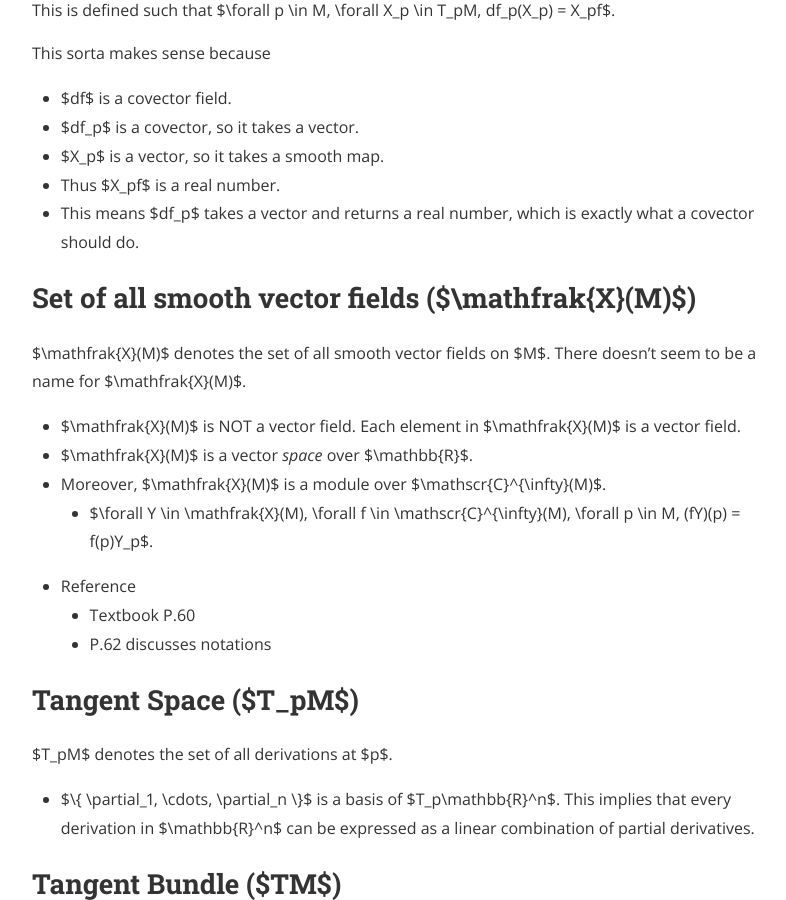
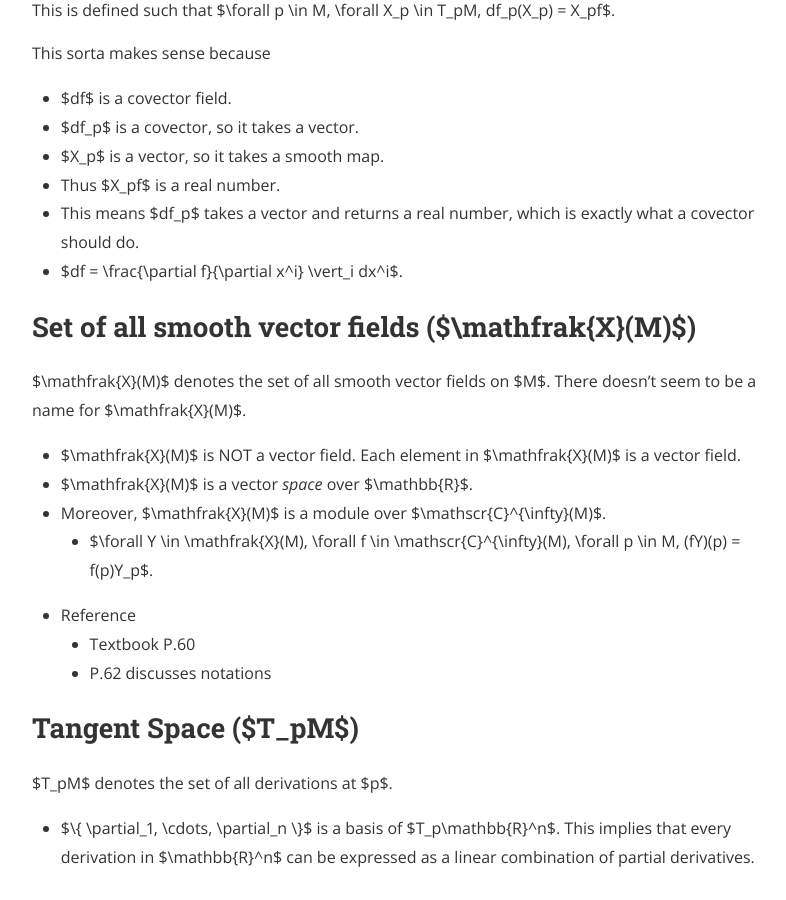
Before and after one commit to hidenori-shinohara/hidenori-shinohara.github.io, a Jekyll site: the page built from _posts/courses/math620/2019-09-09-smooth-manifold-cheat-sheet.md, in a window 1280 px wide and 900 px high, scrolled down 3651 px. Shown: the whole window, without its empty margins (240-1026 px from the left). Built offline with Jekyll 4.4.1, drawn with Linux system fonts in a browser that asks for light colours; nearby versions of some CDN libraries; formulas are drawn with MathJax 3.

Commit message:
Add a theorem regarding covector field

```diff
--- a/_posts/courses/math620/2019-09-09-smooth-manifold-cheat-sheet.md
+++ b/_posts/courses/math620/2019-09-09-smooth-manifold-cheat-sheet.md
@@ -98,6 +98,7 @@ This sorta makes sense because
 * $X_p$ is a vector, so it takes a smooth map.
 * Thus $X_pf$ is a real number.
 * This means $df_p$ takes a vector and returns a real number, which is exactly what a covector should do.
+* $df = \frac{\partial f}{\partial x^i} \vert_i dx^i$.
 
 ## Set of all smooth vector fields ($\mathfrak{X}(M)$)
 
```
